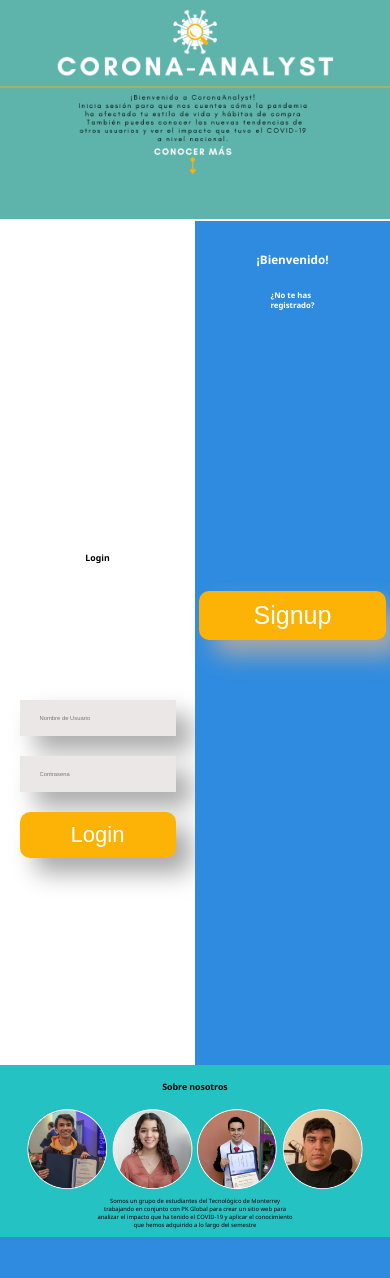
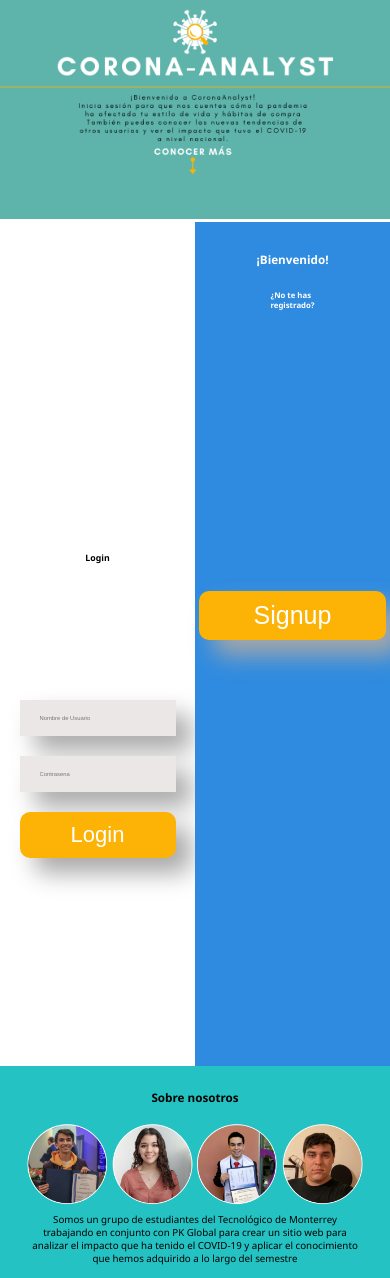
Before and after one commit to GmoWilliams/CoronAnalyst, a PHP site: page /encuestaFuncional/welcome.html in a window 390 px wide. Before the commit the page ends 1237 px from the top, so only its background shows below. Run offline with PHP 8.4, Linux system fonts and the light colour scheme.

Commit message:
Responsive AboutUs

```diff
--- a/dashboard.php
+++ b/dashboard.php
@@ -41,7 +41,7 @@ include_once 'loginNuevo/source/session.php';
       // Llama el servicio web de forma síncrona
       function llamarws() {
             let xmlhttp = new XMLHttpRequest();
-            xmlhttp.open("GET", "http://localhost/codigosRorros/cogidosRorros_/frecuencia.php", false);
+            xmlhttp.open("GET", "http://localhost/encuestaFuncional/codigosRorros_/frecuencia.php", false);
             xmlhttp.send();
             if (xmlhttp.status === 200) {
                 let myObj = JSON.parse(xmlhttp.responseText);
@@ -68,7 +68,9 @@ include_once 'loginNuevo/source/session.php';
 
         var options = {
           title: 'Preferencia sobre compras en linea o presenciales',
-		  colors: ['#24C2C2', '#FCB306']
+		  colors: ['#24C2C2', '#FCB306'],
+
+
         };
 
         var chart = new google.visualization.PieChart(document.getElementById('piechart'));
--- a/loginNuevo/css/welcome2.css
+++ b/loginNuevo/css/welcome2.css
@@ -16,7 +16,7 @@ header, #contenedor {
    }
 .img-fotos {
     max-width:100%;
-    width:675px;
+    width: 1575px;
     /*height:120vh;*/
 
    }
--- a/welcome.html
+++ b/welcome.html
@@ -65,10 +65,11 @@
 
     <section class = "bottom">
         <br>
-        <h2> Sobre nosotros</h2>
+        <h2 style="font-size:3vw;"> Sobre nosotros</h2>
+        <link href="loginNuevo/css/welcome2.css" rel="stylesheet" type="text/css">
     <img src="loginNuevo/img/fotos.png" class="img-fotos">
     <br>
-        <body style="font-size:1.5vw;"> Somos un grupo de estudiantes del Tecnológico de Monterrey <br>
+        <body style="font-size:2.5vw;"> Somos un grupo de estudiantes del Tecnológico de Monterrey <br>
             trabajando en conjunto con PK Global para crear un sitio web para <br>
             analizar el impacto que ha tenido el COVID-19 y aplicar el conocimiento <br>
             que hemos adquirido a lo largo del semestre <br>
```
Also changed, not shown: AboutUs.php (+4 -3 lines).
